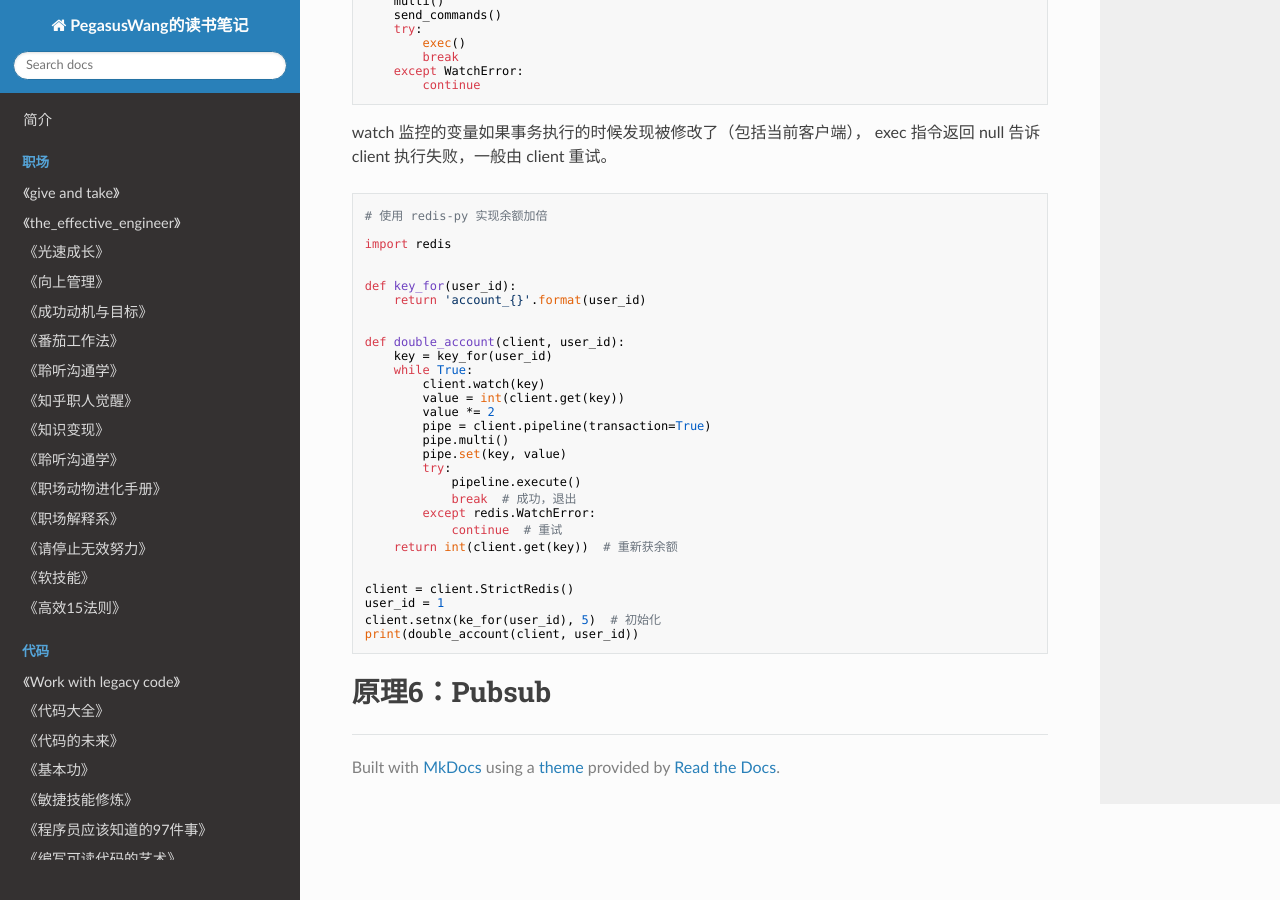
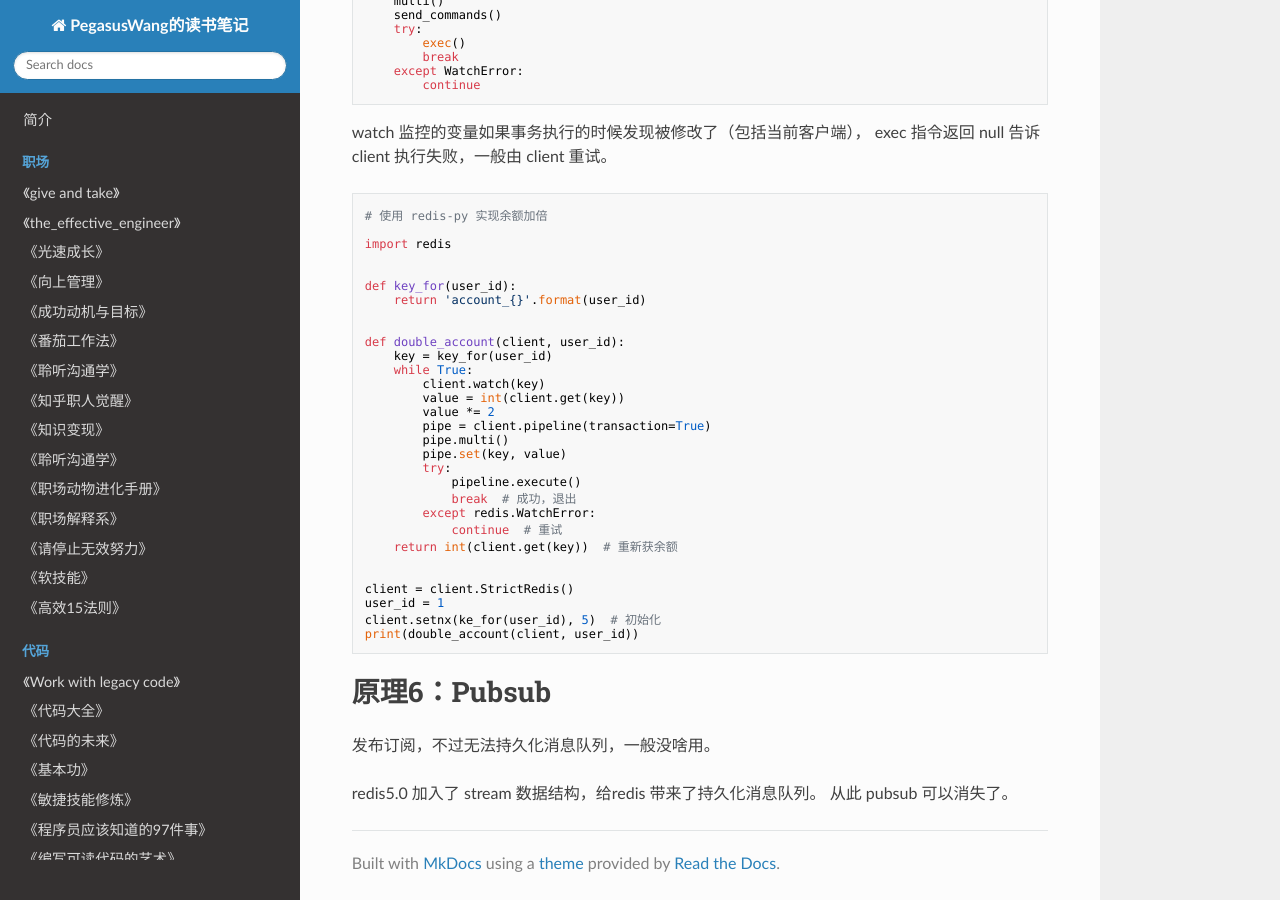
Before and after one commit to PegasusWang/booknotes, an MkDocs documentation site: the page built from docs/database/redis深度历险核心原理和应用实践.md, in a window 1280 px wide and 900 px high, scrolled down 7345 px. Built offline with MkDocs 1.6.1, drawn with Linux system fonts in a browser that asks for light colours; nearby versions of some CDN libraries; old or Windows-style settings are respelled for this version of MkDocs.

Commit message:
redis pubsub

````diff
--- a/docs/database/redis深度历险核心原理和应用实践.md
+++ b/docs/database/redis深度历险核心原理和应用实践.md
@@ -384,3 +384,8 @@ print(double_account(client, user_id))
 ```
 
 #  原理6：Pubsub
+
+发布订阅，不过无法持久化消息队列，一般没啥用。
+
+redis5.0 加入了 stream 数据结构，给redis 带来了持久化消息队列。
+从此 pubsub 可以消失了。
````
